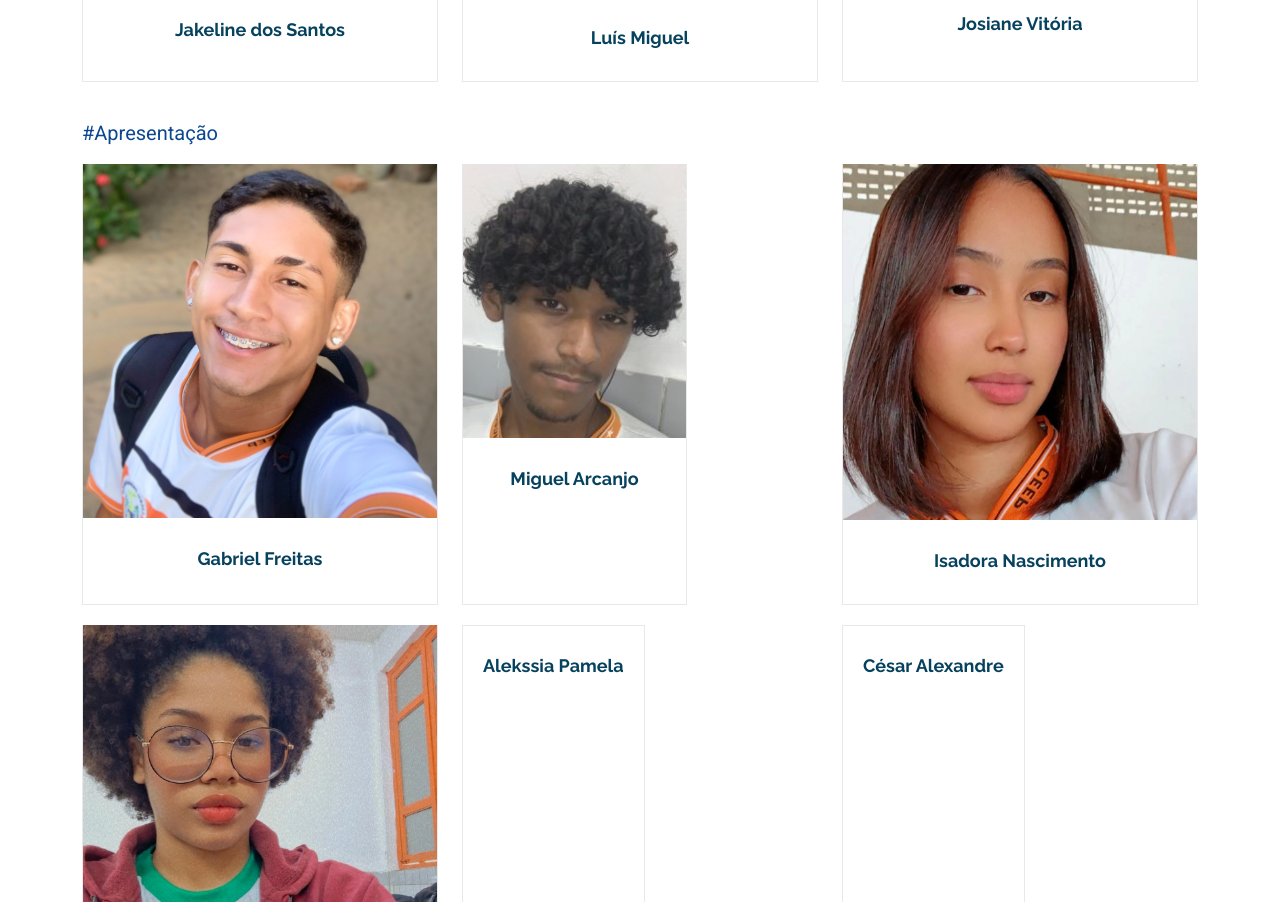
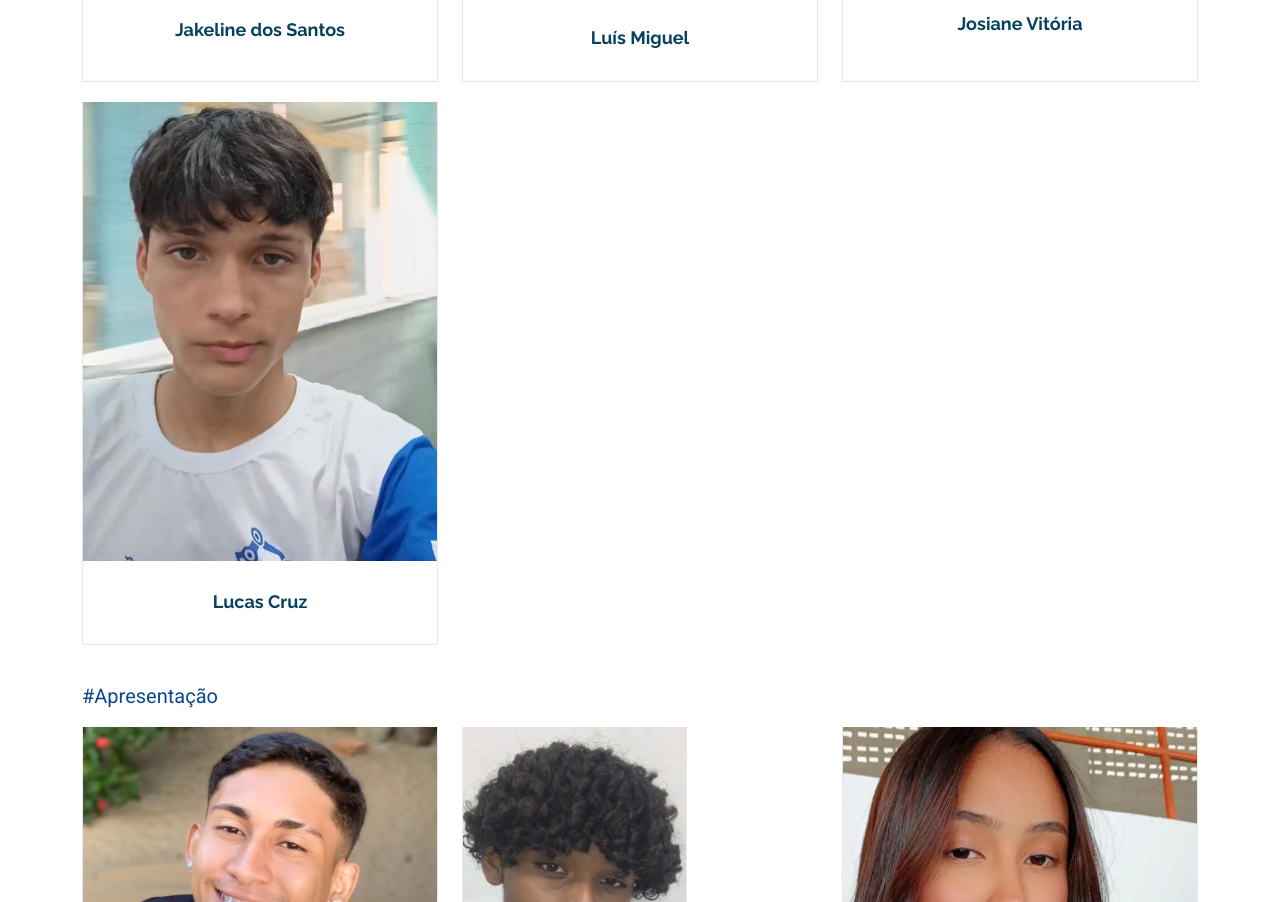
Before and after one commit to Arxtd/Siena_Landing_page, a plain HTML site: page index.html in a window 1280 px wide. Shown: the part 7336-8238 px from the top of the page. Drawn offline with Linux system fonts and the light colour scheme.

Commit message:
Lucas cruz. AJUSTE FINAL NESSE TRECO

```diff
--- a/index.html
+++ b/index.html
@@ -394,6 +394,14 @@
               </div>
             </div>
           </div><!-- End Team Member -->
+          <div class="col-lg-4 col-md-6 d-flex" data-aos="fade-up" data-aos-delay="300">
+            <div class="member">
+              <img src="./assets/img/Equipes/Marketing/Lucas_cruz.jpg" class="img-fluid" alt="">
+              <div class="member-content">
+                <h4>Lucas Cruz</h4>
+              </div>
+            </div>
+          </div><!-- End Team Member -->
 
           <p></p>
           <p>#Apresentação</p>
```
Also changed, not shown: assets/img/Equipes/Marketing/Lucas_cruz.jpg (added).
